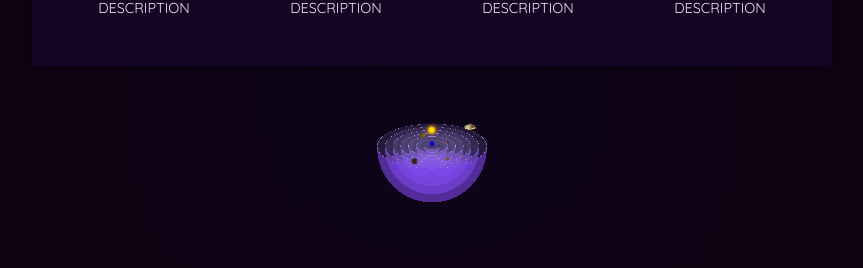
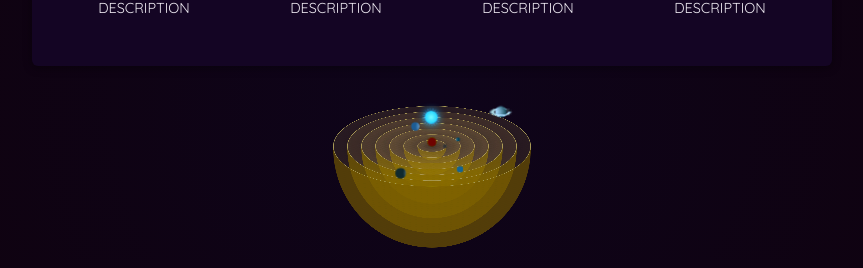
Before and after one commit to kachraz/practiceURS3-1, a React (Vite) app: page / in a window 1280 px wide. In both pictures the pointer is over the element 640 px from the left and 692 px from the top of the page. Shown: the part 546-814 px from the top of the page, without its empty margins (208-1071 px from the left). Built offline with nearby package versions, Linux system fonts and the light colour scheme.

Commit message:
addSolarSexy

```diff
--- a/src/index.css
+++ b/src/index.css
@@ -151,8 +151,10 @@ main h2 {
 
 #SolarSystem {
   padding: 5rem;
-  transition: transform 1s ease;
+  transition: transform 1s ease, filter 5s ease;
+  filter: none;
 }
 #SolarSystem:hover {
-  transform: scale(0.5);
+  filter: hue-rotate(180deg);
+  transform: scale(0.9);
 }
```
